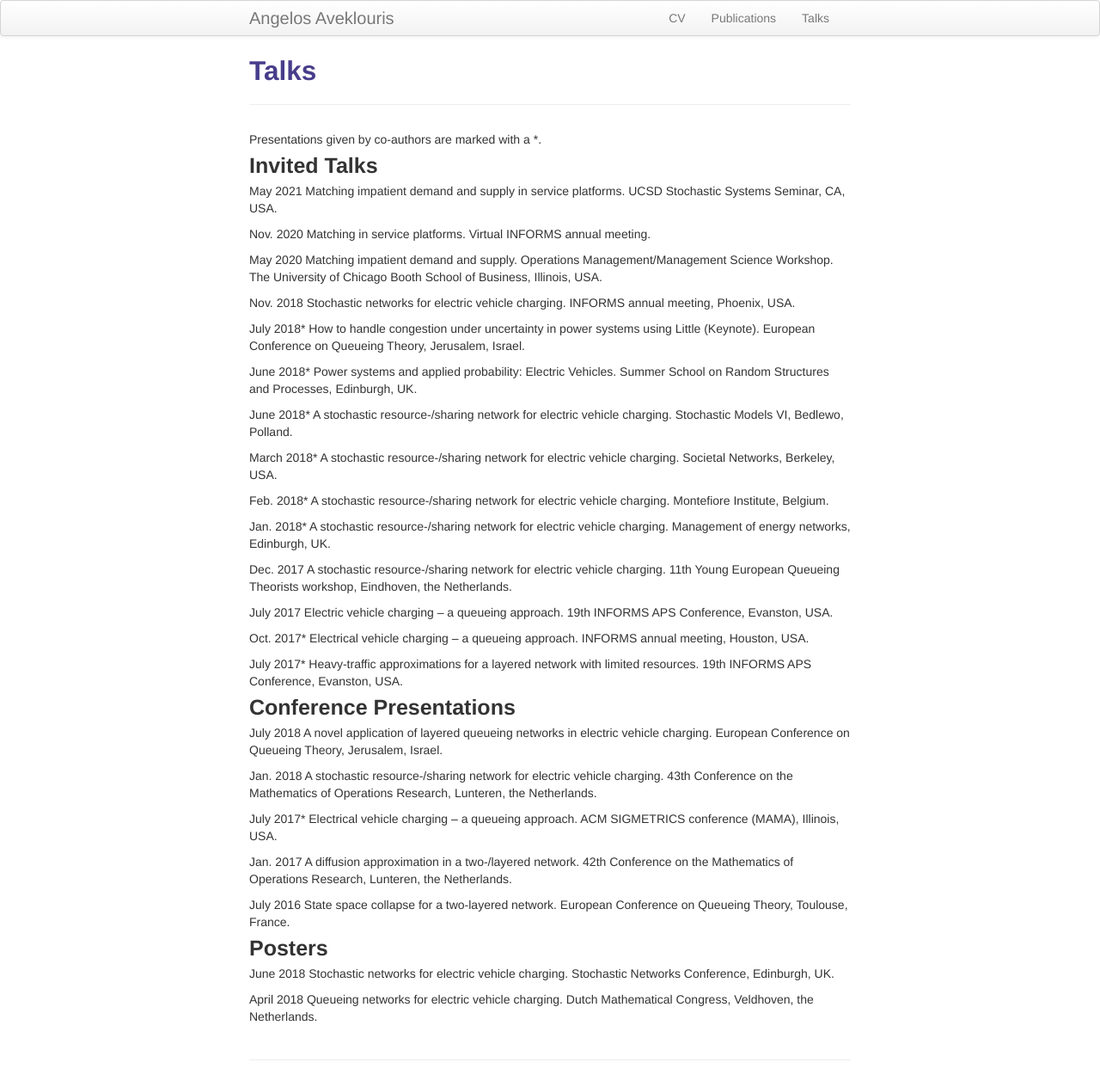
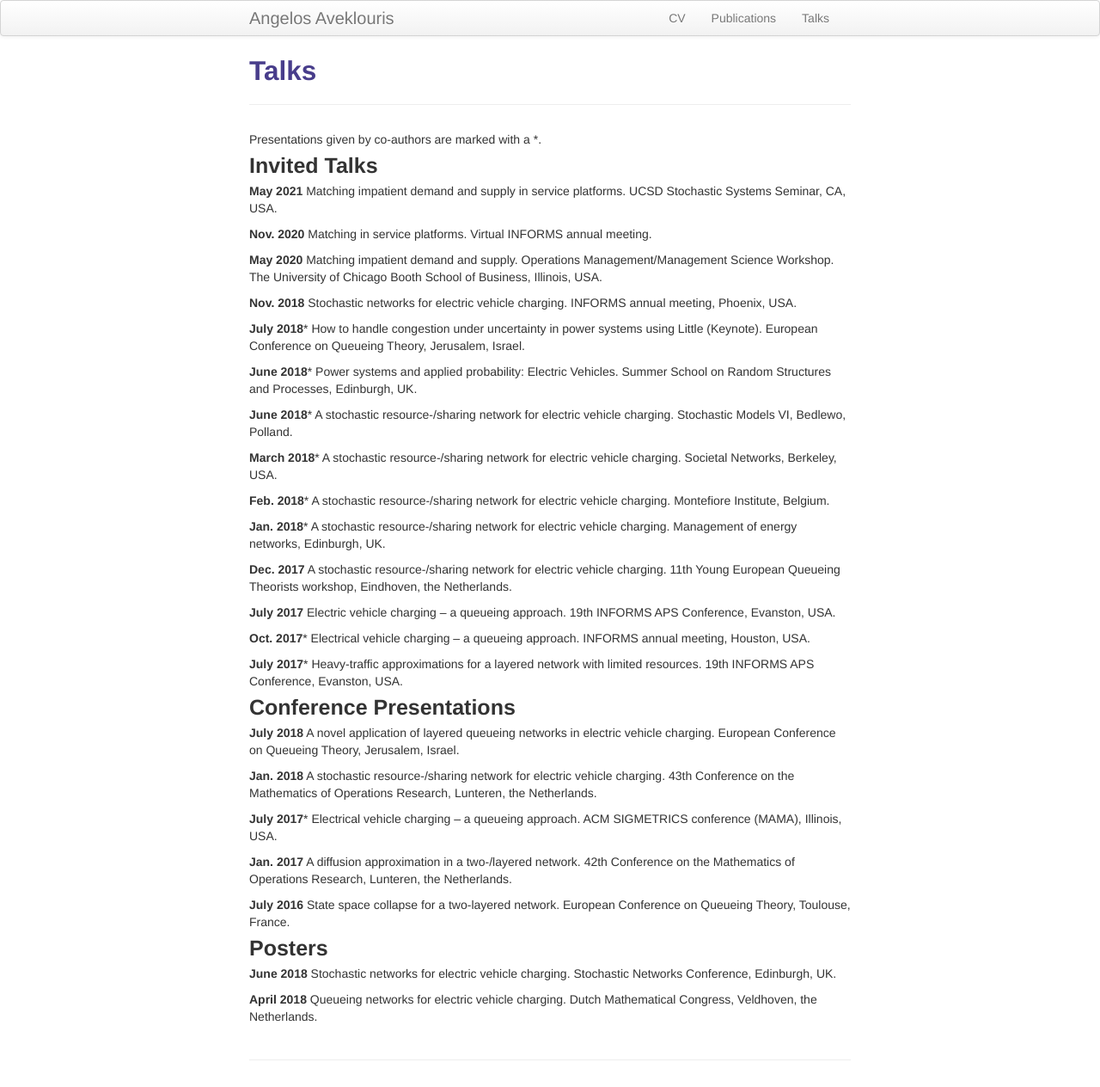
Before and after one commit to Angelos90/Angelos90.github.io, a Jekyll site: the page built from pages/talks.md, in a window 1280 px wide. Shown: the whole page at 86% size. Built offline with Jekyll 4.4.1, drawn with Linux system fonts in a browser that asks for light colours.

```diff
--- a/pages/talks.md
+++ b/pages/talks.md
@@ -10,54 +10,54 @@ Presentations given by co-authors are marked with a *.
 
  <p style="font-size:25px"><b>Invited Talks</b></p>
 
-  May 2021	 Matching impatient demand and supply in service platforms. UCSD Stochastic Systems Seminar, CA, USA.
+  <b>May 2021</b>	 Matching impatient demand and supply in service platforms. UCSD Stochastic Systems Seminar, CA, USA.
 
-  Nov. 2020	 Matching in service platforms. Virtual INFORMS annual meeting.
+  <b>Nov. 2020</b>	 Matching in service platforms. Virtual INFORMS annual meeting.
 
-   May 2020 Matching impatient demand and supply. Operations Management/Management Science Workshop. The University of Chicago Booth School of Business, Illinois, USA.
+   <b>May 2020</b> Matching impatient demand and supply. Operations Management/Management Science Workshop. The University of Chicago Booth School of Business, Illinois, USA.
 
-  Nov. 2018	Stochastic networks for electric vehicle charging. INFORMS annual meeting, Phoenix, USA.
+  <b>Nov. 2018</b>	Stochastic networks for electric vehicle charging. INFORMS annual meeting, Phoenix, USA.
 
-  July 2018* How to handle congestion under uncertainty in power systems using Little (Keynote). European Conference on Queueing Theory, Jerusalem, Israel.
+  <b>July 2018</b>* How to handle congestion under uncertainty in power systems using Little (Keynote). European Conference on Queueing Theory, Jerusalem, Israel.
 
-  June 2018* Power systems and applied probability: Electric Vehicles. Summer School on Random Structures and Processes, Edinburgh, UK.
+  <b>June 2018</b>* Power systems and applied probability: Electric Vehicles. Summer School on Random Structures and Processes, Edinburgh, UK.
 
-  June 2018* A stochastic resource\-/sharing network for electric vehicle charging. Stochastic Models VI, Bedlewo, Polland.
+  <b>June 2018</b>* A stochastic resource\-/sharing network for electric vehicle charging. Stochastic Models VI, Bedlewo, Polland.
 
-  March 2018* A stochastic resource\-/sharing network for electric vehicle charging. Societal Networks, Berkeley, USA.
+  <b>March 2018</b>* A stochastic resource\-/sharing network for electric vehicle charging. Societal Networks, Berkeley, USA.
 
-  Feb. 2018* A stochastic resource\-/sharing network for electric vehicle charging. Montefiore Institute, Belgium.
+  <b>Feb. 2018</b>* A stochastic resource\-/sharing network for electric vehicle charging. Montefiore Institute, Belgium.
 
-  Jan. 2018* A stochastic resource\-/sharing network for electric vehicle charging. Management of energy networks, Edinburgh, UK.
+  <b>Jan. 2018</b>* A stochastic resource\-/sharing network for electric vehicle charging. Management of energy networks, Edinburgh, UK.
 
-  Dec. 2017	A stochastic resource\-/sharing network for electric vehicle charging. 11th Young European Queueing Theorists workshop, Eindhoven, the Netherlands.
+  <b>Dec. 2017</b>	A stochastic resource\-/sharing network for electric vehicle charging. 11th Young European Queueing Theorists workshop, Eindhoven, the Netherlands.
 
-  July 2017  Electric vehicle charging -- a queueing approach. 19th INFORMS APS Conference, Evanston, USA.
+  <b>July 2017</b>  Electric vehicle charging -- a queueing approach. 19th INFORMS APS Conference, Evanston, USA.
 
-  Oct. 2017* Electrical vehicle charging -- a queueing approach. INFORMS annual meeting, Houston, USA.
+  <b>Oct. 2017</b>* Electrical vehicle charging -- a queueing approach. INFORMS annual meeting, Houston, USA.
 
-  July 2017*  Heavy-traffic approximations for a layered network with limited resources. 19th INFORMS APS Conference, Evanston, USA.
+  <b>July 2017</b>*  Heavy-traffic approximations for a layered network with limited resources. 19th INFORMS APS Conference, Evanston, USA.
 
 
 <p style="font-size:25px"><b>Conference Presentations</b></p>
 
-  July 2018 A novel application of layered queueing networks in electric vehicle charging. European Conference on Queueing Theory, Jerusalem, Israel.
+  <b>July 2018</b> A novel application of layered queueing networks in electric vehicle charging. European Conference on Queueing Theory, Jerusalem, Israel.
 
-  Jan. 2018 A stochastic resource\-/sharing network for electric vehicle charging. 43th Conference on the Mathematics of Operations Research, Lunteren, the Netherlands.
+  <b>Jan. 2018</b> A stochastic resource\-/sharing network for electric vehicle charging. 43th Conference on the Mathematics of Operations Research, Lunteren, the Netherlands.
 
-  July 2017*	Electrical vehicle charging -- a queueing approach. ACM SIGMETRICS conference (MAMA), Illinois, USA.
+  <b>July 2017</b>*	Electrical vehicle charging -- a queueing approach. ACM SIGMETRICS conference (MAMA), Illinois, USA.
 
-  Jan. 2017	A diffusion approximation in a two\-/layered network. 42th Conference on the Mathematics of Operations Research, Lunteren, the Netherlands.
+  <b>Jan. 2017</b>	A diffusion approximation in a two\-/layered network. 42th Conference on the Mathematics of Operations Research, Lunteren, the Netherlands.
 
-  July 2016	State space collapse for a two-layered network. European Conference on Queueing Theory, Toulouse, France.
+  <b>July 2016</b>	State space collapse for a two-layered network. European Conference on Queueing Theory, Toulouse, France.
 
 
 
 <p style="font-size:25px"><b>Posters</b></p>
 
-   June 2018 Stochastic networks for electric vehicle charging. Stochastic Networks Conference, Edinburgh, UK.
+   <b>June 2018</b> Stochastic networks for electric vehicle charging. Stochastic Networks Conference, Edinburgh, UK.
 
-   April 2018	Queueing networks for electric vehicle charging. Dutch Mathematical Congress, Veldhoven, the Netherlands.
+   <b>April 2018</b>	Queueing networks for electric vehicle charging. Dutch Mathematical Congress, Veldhoven, the Netherlands.
 
 
 <!-- Note: this is how to write a comment in HTML. Everything in here won't show up on your webpage.-->
```
